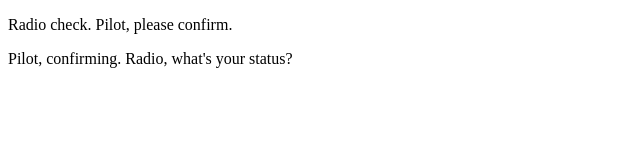
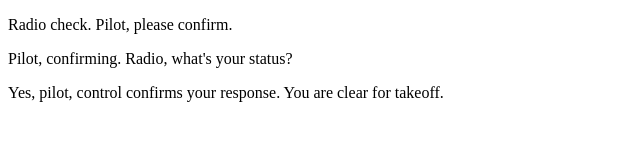
Before and after one commit to emilydion/communication-log-control, a plain HTML site: page index.html in a window 1280 px wide. Shown: the whole page, without its empty margins (0-640 px from the left). Drawn offline with Linux system fonts and the light colour scheme.

Commit message:
responding to pilot with takeoff

```diff
--- a/index.html
+++ b/index.html
@@ -3,5 +3,6 @@
    <body>
       <p>Radio check. Pilot, please confirm.</p>
       <p>Pilot, confirming. Radio, what's your status?</p>
+      <p>Yes, pilot, control confirms your response. You are clear for takeoff.</p>
    </body>
 </html>
```
